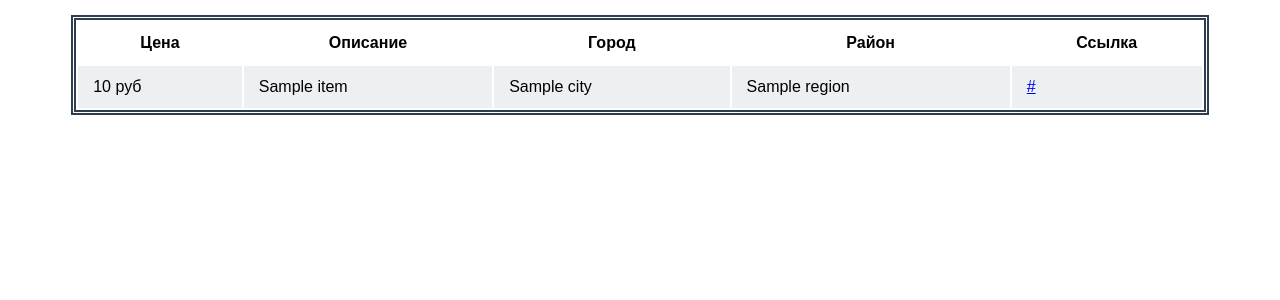
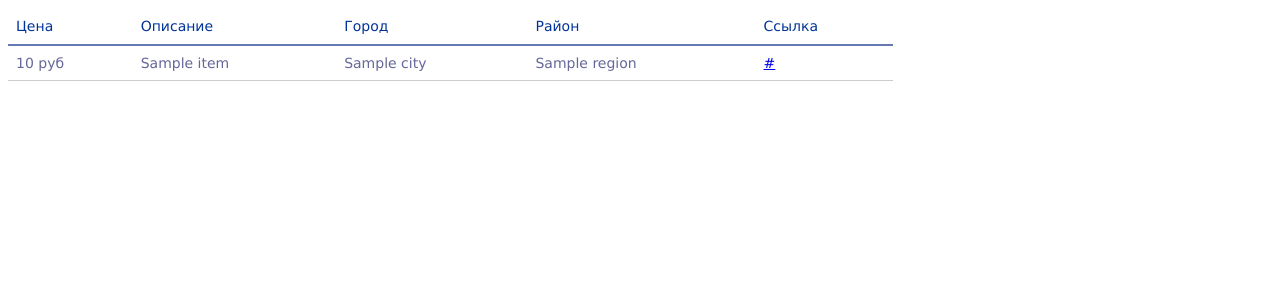
Before and after one commit to artembeloglazov164/python-kodland, a Flask app: template templates/avito.html in a window 1280 px wide. Shown: the top 300 px of the page. Run offline with Flask 2, Linux system fonts and the light colour scheme; the template is opened without the code that fills it: most values are stand-ins (such as "Sample title", 1, 10 or a date in 2020).

Commit message:
Update products.css

```diff
--- a/static/css/products.css
+++ b/static/css/products.css
@@ -1,22 +1,27 @@
 table {
-    margin: 15px auto; /* Сверху и снизу таблицы отступы 15 пикселей, auto - центрирует таблицу */
-    font-size: 16px;
-    font-family: sans-serif; /* Подключаем красивый шрифт */
-    width: 90%; /* Ширина таблицы относительно всей страницы */
-    border: double 5px #2c3e50; /* Создаем двойную границу с толщиной 5 пикселей */
+  font-family: "Lucida Sans Unicode", "Lucida Grande", Sans-Serif;
+  font-size: 14px;
+  background: white;
+  max-width: 70%;
+  width: 70%;
+  border-collapse: collapse;
+  text-align: left;
+}
+th {
+  font-weight: normal;
+  color: #039;
+  border-bottom: 2px solid #6678b1;
+  padding: 10px 8px;
+}
+td {
+  border-bottom: 1px solid #ccc;
+  color: #669;
+  padding: 9px 8px;
+  transition: .3s linear;
 }
 
-table th,
-table td {
-    padding: 12px 15px;
-}
-
-table tr:nth-of-type(even) { /* Каждый четный элемент имеет фоновый цвет #ecf0f1 */
-    background-color: #ecf0f1;
-}
-table tr:hover{ /* При наведении на строчку меняем цвет фона и текста */
-    background-color: #95a5a6;
-    color: white;
+tr:hover td {
+  color: #6699ff;
 }
 
 button {
```
